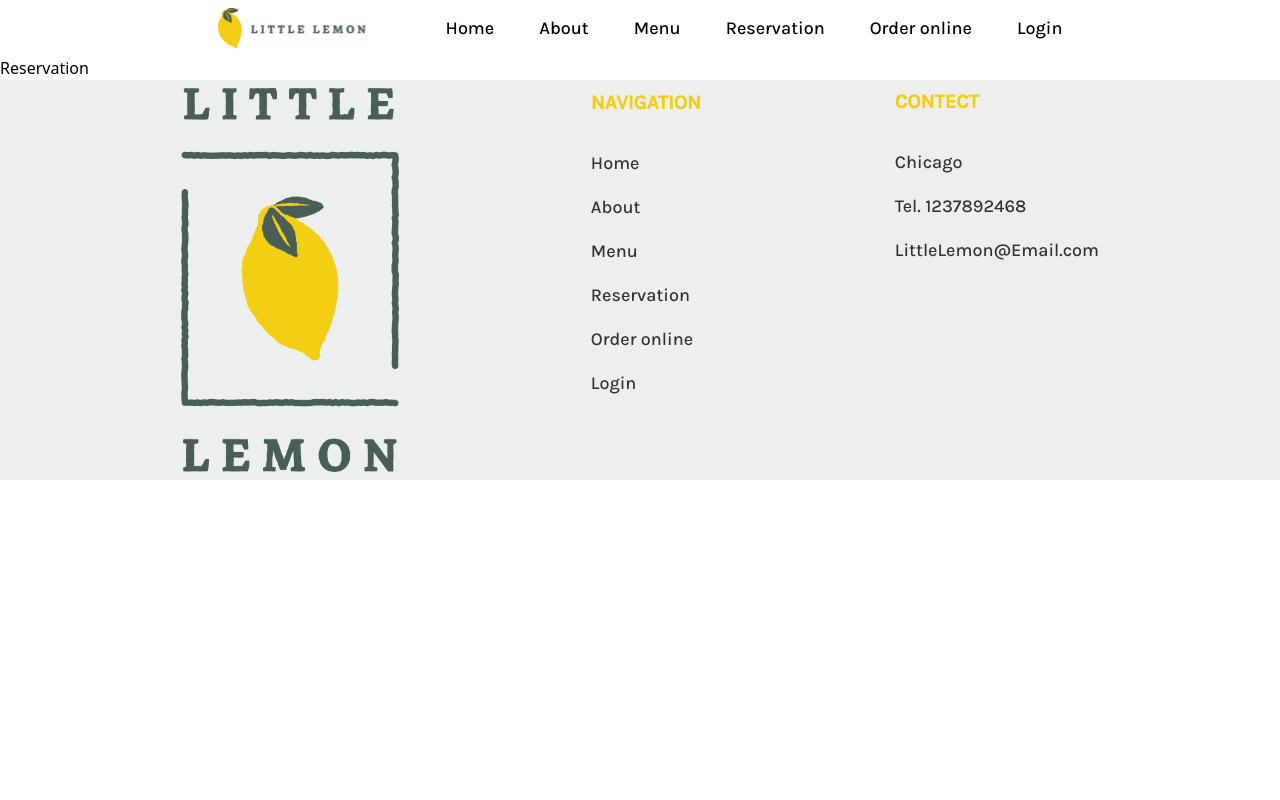
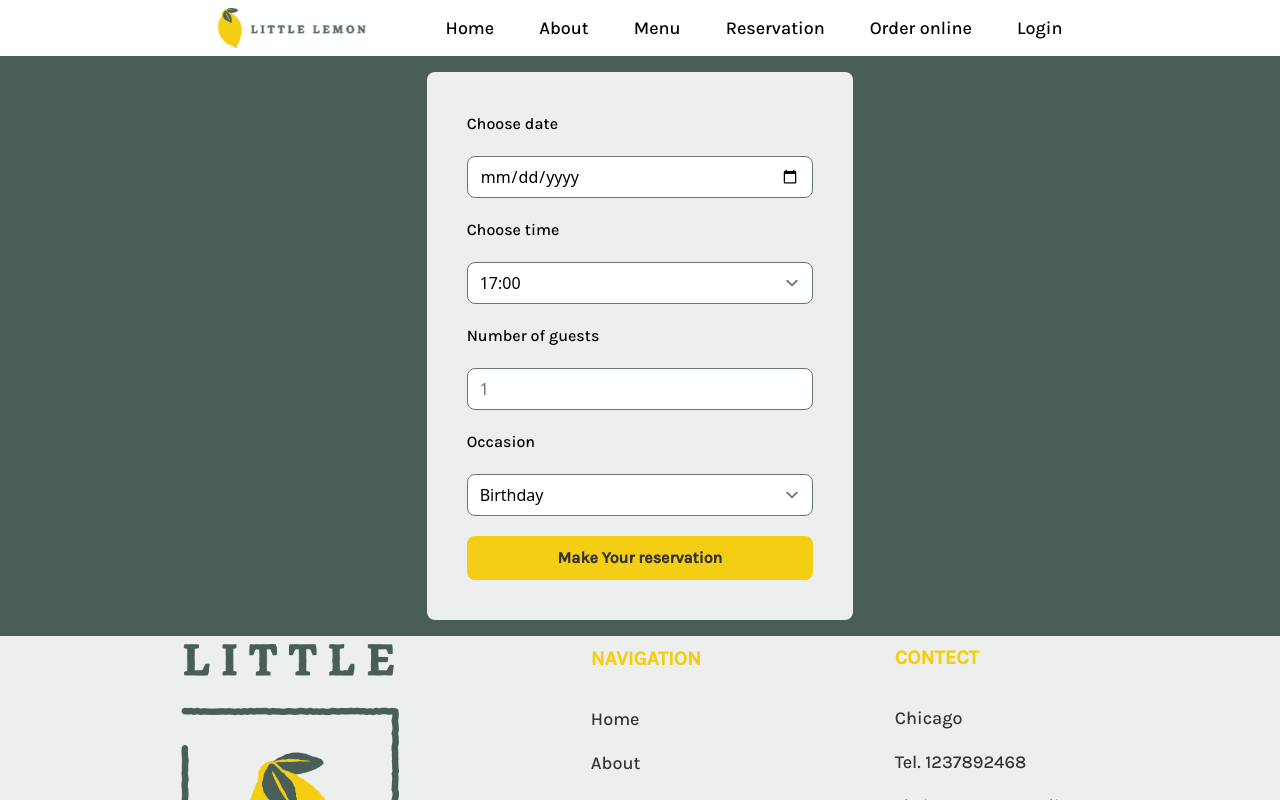
Before and after one commit to Phakapongbomb/little-lemon, a React (Create React App) app: page /Reservation in a window 1280 px wide. Shown: the top 800 px of the page. Built offline with nearby package versions, Linux system fonts and the light colour scheme.

Commit message:
Add Form & Tailwindcss form

```diff
--- a/package.json
+++ b/package.json
@@ -36,5 +36,8 @@
       "last 1 firefox version",
       "last 1 safari version"
     ]
+  },
+  "devDependencies": {
+    "@tailwindcss/forms": "^0.5.7"
   }
 }
--- a/src/Scetion/Reservation.js
+++ b/src/Scetion/Reservation.js
@@ -1,9 +1,72 @@
-import React from 'react'
+import React,{ useState } from 'react'
+import Button from '../Assets/Button'
+
 
 function Reservation() {
+  const [ date,setDate ] = useState("")
+  const [ availableTimes,setAvailableTimes ] = useState("17.00")
+  const [ people,setPeople ] = useState("")
+  const [ occasion,setoccasion ] = useState("Birthday")
+
+  const handleSubmit = (e) => {
+    console.log("Reserv a table");
+    e.preventDefault();
+  }
+
   return (
-    <div>Reservation</div>
-  )
-}
+    <div className='bg-Primary1'>
+      <div className='flex justify-center items-center w-full'>
+        <form className='flex flex-col w-2/6 gap-5 bg-Secondary3 p-10 rounded-lg m-4' onSubmit={handleSubmit}>
+          <label htmlFor="res-date" className='text-black text-base font-medium font-["Karla"]'>Choose date</label>
+          <input
+            type="date"
+            id="res-date"
+            className="border border-gray-300 px-3 py-2 rounded-lg"
+            onChange={e => {setDate(e.target.value)}}
+            value={date}
+          />
+          <label htmlFor="res-time" className='text-black text-base font-medium font-["Karla"]'>Choose time</label>
+          <select
+            id="res-time"
+            className="border border-gray-300 px-3 py-2 rounded-lg"
+            onChange={e => {setAvailableTimes(e.target.value)}}
+            value={availableTimes}
+          >
+              <option>17:00</option>
+              <option>18:00</option>
+              <option>19:00</option>
+              <option>20:00</option>
+              <option>21:00</option>
+              <option>22:00</option>
+          </select>
+          <label htmlFor="guests" className='text-black text-base font-medium font-["Karla"] '>Number of guests</label>
+          <input
+            type="number"
+            placeholder="1"
+            min="1" max="10"
+            id="guests"
+            className='border border-gray-300 px-3 py-2 rounded-lg'
+            onChange={e => {setPeople(e.target.value)}}
+            value={people}
+          />
+          <label htmlFor="occasion" className='text-black text-base font-medium font-["Karla"]'>Occasion</label>
+          <select
+          id="occasion"
+          className='border border-gray-300 px-3 py-2 rounded-lg'
+          onChange={e => {setoccasion(e.target.value)}}
+          value={occasion}
+          >
+              <option>Birthday</option>
+              <option>Anniversary</option>
+          </select>
+          <Button
+            type="submit"
+            text="Make Your reservation"
+          />
+        </form>
+      </div>
+    </div>
+  );
+};
 
 export default Reservation
--- a/tailwind.config.js
+++ b/tailwind.config.js
@@ -14,5 +14,5 @@ module.exports = {
     },
     extend: {},
   },
-  plugins: [],
+  plugins: [require('@tailwindcss/forms')],
 }
```
Also changed, not shown: src/index.css (line endings or trailing spaces), 1 other file (tests, documents, lock files or other folders).
